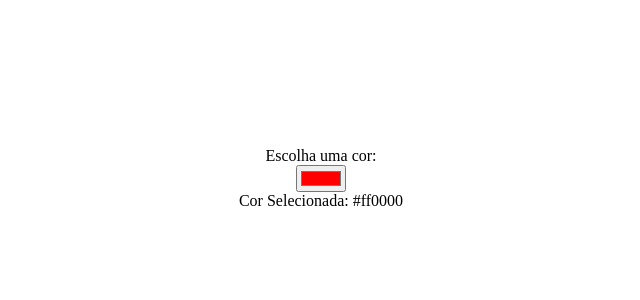
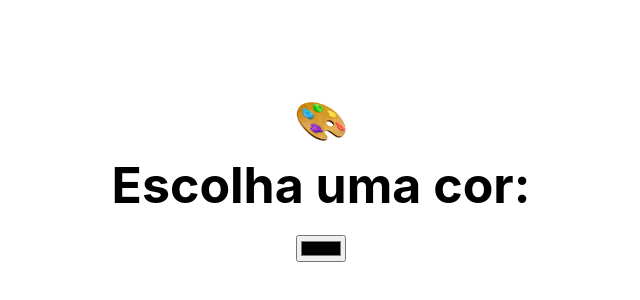
Before and after one commit to eliudefrancisco14/colour-body, a plain HTML site: page index.html in a window 1280 px wide. Shown: the part 222-522 px from the top of the page, without its empty margins (319-959 px from the left). Drawn offline with Linux system fonts and the light colour scheme.

Commit message:
chore: new visual update

```diff
--- a/index.html
+++ b/index.html
@@ -1,9 +1,11 @@
 <!DOCTYPE html>
 <html lang="en">
+
 <head>
   <meta charset="UTF-8">
   <meta name="viewport" content="width=device-width, initial-scale=1.0">
-  <title>Centralizar Conteúdo</title>
+  <link rel="shortcut icon" href="/image/paint.png" type="image/x-icon">
+  <title>Paleta de cores hexa</title>
   <style>
     body {
       text-align: center;
@@ -13,7 +15,15 @@
       align-items: center;
       justify-content: center;
       height: 100vh;
-      transition: background-color 0.5s ease; /* Adiciona uma transição suave para a mudança de cor */
+      transition: background-color 0.5s ease;
+    }
+
+    label {
+      font-size: 50px;
+      font-family: 'Inter', sans-serif;
+      font-weight: 700;
+      margin-bottom: 20px;
+      margin-top: 10px;
     }
 
     .color-box {
@@ -22,12 +32,21 @@
       margin: 10px;
       display: inline-block;
     }
+
+    #corSelecionada {
+      display: none;
+      font-size: 18px;
+      font-family: 'Inter', sans-serif;
+      margin-top: 20px;
+    }
   </style>
 </head>
+
 <body>
+  <img src="/image/paint.png" alt="Logo" height="50px">
   <label for="corEscolhida">Escolha uma cor:</label>
-  <input type="color" id="corEscolhida" name="corEscolhida" value="#ff0000">
-  <div id="corSelecionada">Cor Selecionada: #ff0000</div>
+  <input type="color" id="corEscolhida" name="corEscolhida" value="#">
+  <div id="corSelecionada">Cor Selecionada: #</div>
 
   <script>
     const corInput = document.getElementById("corEscolhida");
@@ -38,7 +57,10 @@
       const corSelecionada = corInput.value;
       corSelecionadaDiv.textContent = `Cor Selecionada: ${corSelecionada}`;
       body.style.backgroundColor = corSelecionada;
+
+      corSelecionadaDiv.style.display = "block";
     });
   </script>
 </body>
+
 </html>
```
Also changed, not shown: image/paint.png (added).
